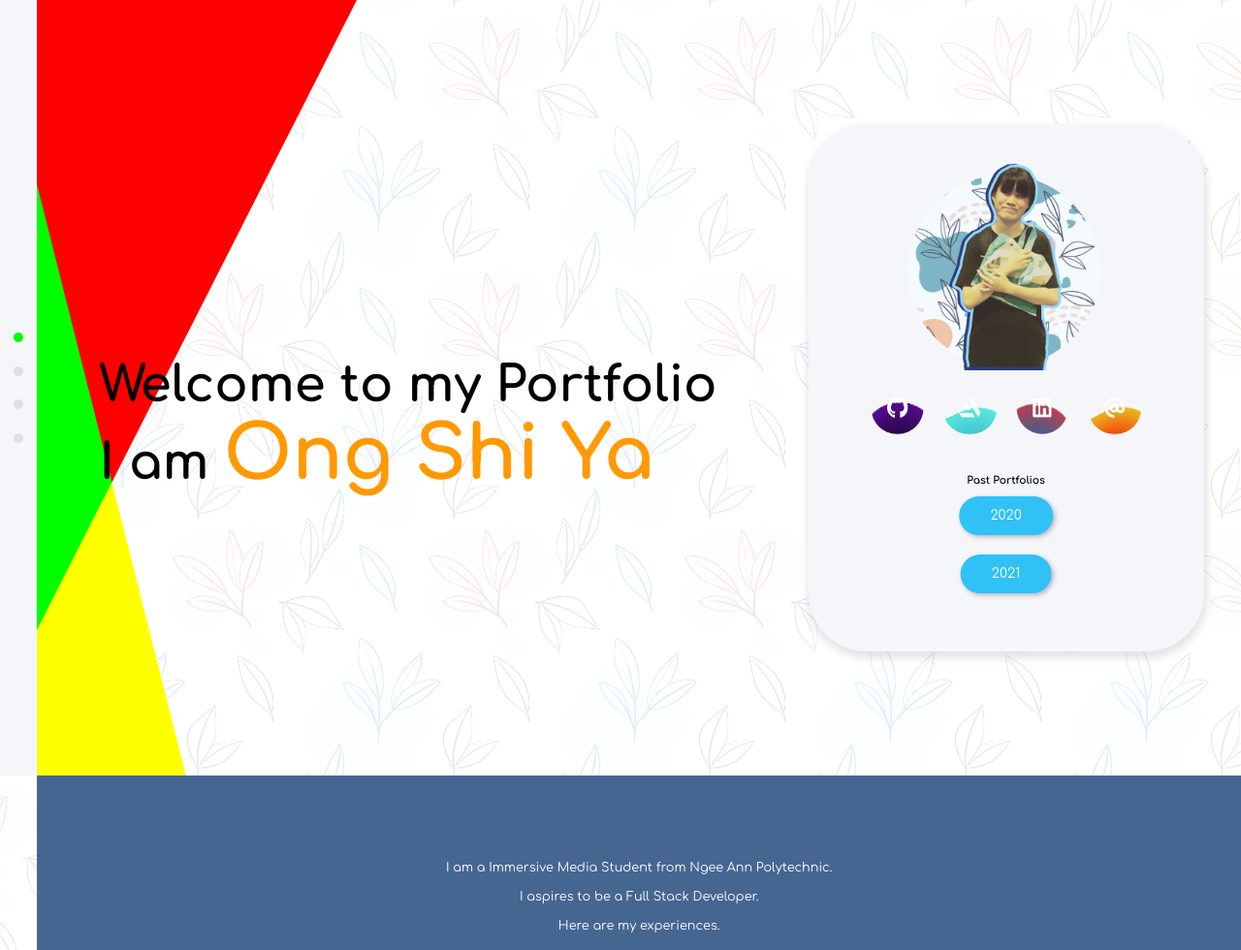
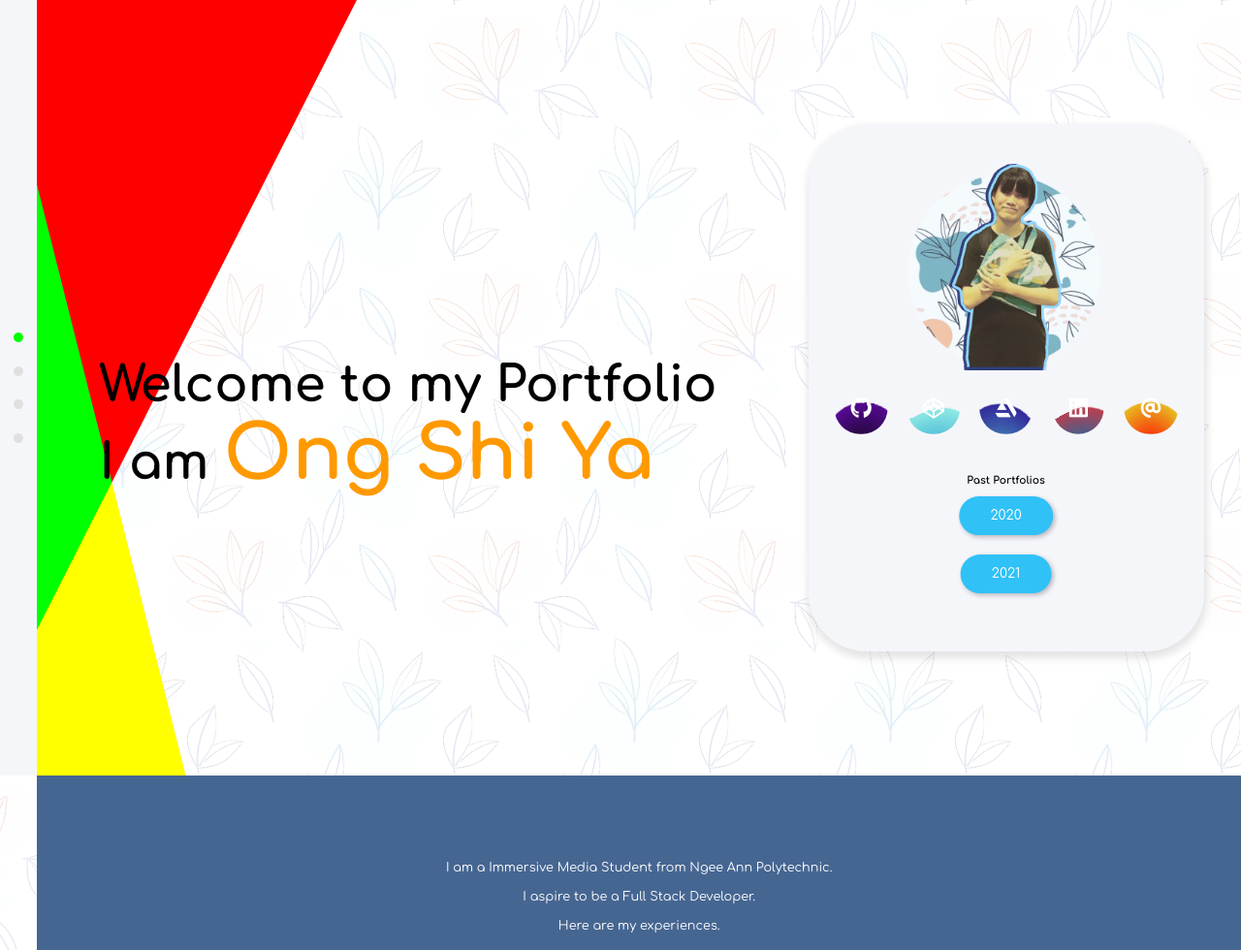
Before and after one commit to osshiya/Portfolio, a plain HTML site: page index.html in a window 1280 px wide. Shown: the top 980 px of the page at 97% size. Drawn offline with nearby package versions, Linux system fonts and the light colour scheme.

Commit message:
Add new media button

```diff
--- a/index.html
+++ b/index.html
@@ -76,14 +76,18 @@
                                     class="fa-brands fa-github"></i></a>
                         </div>
                         <div class="socialmediabtn socialmediabtn2">
+                            <a href="https://github.com/osshiya" class="wave-btn"><i
+                                    class="fa-brands fa-codepen"></i></a>
+                        </div>
+                        <div class="socialmediabtn socialmediabtn3">
                             <a href="https://osshiya.artstation.com/" class="wave-btn"><i
                                     class="fa-brands fa-artstation"></i></a>
                         </div>
-                        <div class="socialmediabtn socialmediabtn3">
+                        <div class="socialmediabtn socialmediabtn4">
                             <a href="https://www.linkedin.com/in/osshiya/" class="wave-btn"><i
                                     class="fa-brands fa-linkedin"></i></a>
                         </div>
-                        <div class="socialmediabtn socialmediabtn4">
+                        <div class="socialmediabtn socialmediabtn5">
                             <a href="mailto: osshiya@gmail.com" class="wave-btn"><i class="fa-solid fa-at"></i></a>
                         </div>
                     </div>
@@ -107,7 +111,7 @@
         <div class="container">
             <div class="more-info">
                 <p>I am a Immersive Media Student from Ngee Ann Polytechnic.</p>
-                <p>I aspires to be a Full Stack Developer.</p>
+                <p>I aspire to be a Full Stack Developer.</p>
                 <p>Here are my experiences.</p>
             </div>
             <div class="container infos">
--- a/style.css
+++ b/style.css
@@ -369,7 +369,7 @@ transition: all 1s;
 }
 
 .socialmediabtn2 .wave-btn:before {
-  background-image: radial-gradient(#38accf, #61ffdd);
+  background-image: radial-gradient(#38accf, #aeffed);
   content: "";
   position: absolute;
   width: 80px;
@@ -386,7 +386,7 @@ transition: all 1s;
 }
 
 .socialmediabtn3 .wave-btn:before {
-  background-image: radial-gradient(#0270ad, #ff2d2d);
+  background-image: radial-gradient(#4591b9, #2b008f);
   content: "";
   position: absolute;
   width: 80px;
@@ -403,6 +403,23 @@ transition: all 1s;
 }
 
 .socialmediabtn4 .wave-btn:before {
+  background-image: radial-gradient(#0270ad, #ff2d2d);
+  content: "";
+  position: absolute;
+  width: 80px;
+  height: 100px;
+  border-radius: 130px;
+  /* background-color: #0097e6; */
+  /* background-image: radial-gradient(#00bcd4, #0097e6); */
+  top: 20px;
+  left: 50%;
+  transform: translate(-50%);
+  animation: wave 4.2s infinite linear;
+  transition: all 1s;
+  overflow: hidden;
+}
+
+.socialmediabtn5 .wave-btn:before {
   background-image: radial-gradient(#ff0000, #dfff2d);
   content: "";
   position: absolute;
@@ -414,7 +431,7 @@ transition: all 1s;
   top: 20px;
   left: 50%;
   transform: translate(-50%);
-  animation: wave 4.2s infinite linear;
+  animation: wave 4.6s infinite linear;
   transition: all 1s;
   overflow: hidden;
 }
```
